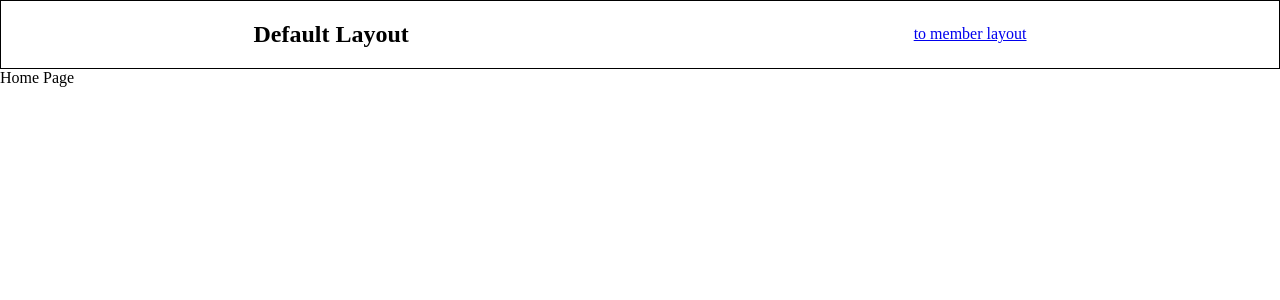
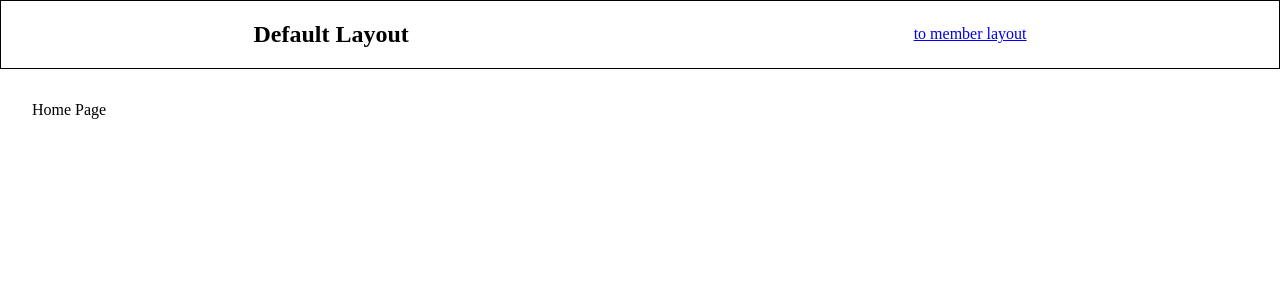
Before and after one commit to JiangShuuu/vue-router-test, a Vue app: page / in a window 1280 px wide. Shown: the top 300 px of the page. Built offline with nearby package versions, Linux system fonts and the light colour scheme.

Commit message:
upd default css

```diff
--- a/src/layouts/default.vue
+++ b/src/layouts/default.vue
@@ -4,7 +4,9 @@
       <h1>Default Layout</h1>
       <router-link to="/member">to member layout</router-link>
     </nav>
-    <router-view></router-view>
+    <section>
+      <router-view></router-view>
+    </section>
   </main>
 </template>
 <style scoped>
@@ -19,4 +21,8 @@ nav {
   align-items: center;
   justify-content: space-around;
 }
+
+section {
+  padding: 2rem;
+}
 </style>
```
Also changed, not shown: 1 other file (tests, documents, lock files or other folders).
